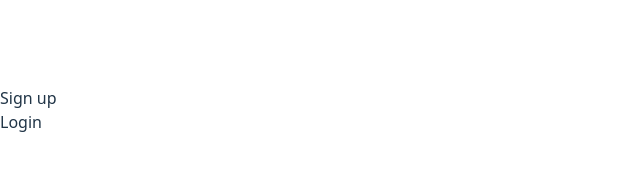
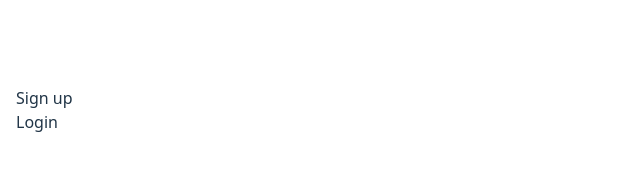
Before and after one commit to skairover/TrackMint-frontend, a React (Vite) app: page / in a window 1280 px wide. Shown: the part 290-460 px from the top of the page, without its empty margins (0-640 px from the left). Built offline with nearby package versions, Linux system fonts and the light colour scheme.

Commit message:
fixing home links styles

```diff
--- a/src/auth/Login.jsx
+++ b/src/auth/Login.jsx
@@ -16,7 +16,7 @@ function Login() {
       localStorage.setItem('token', token);
 
       toast.success('Logged in successfully');
-      navigate('/');
+      navigate('/overview');
     } catch (err) {
       const msg = err.response?.data?.error || 'Login failed. Try again.';
       toast.error(msg);
--- a/src/auth/Register.jsx
+++ b/src/auth/Register.jsx
@@ -19,7 +19,7 @@ function Register() {
     localStorage.setItem('token', token);
 
     toast.success('Registered successfully');
-    navigate('/');
+    navigate('/overview');
   } catch (err) {
     toast.error(err.response?.data?.message || err.response?.data?.error || 'Something went wrong');
   }
--- a/src/pages/Home.jsx
+++ b/src/pages/Home.jsx
@@ -1,7 +1,7 @@
 import { Link } from 'react-router-dom';
 const Home = () => {
   return (
-    <div>
+    <div className='p-4 flex flex-col h-full'>
 
         <nav className="space-y-5 flex-1">
                     <Link to="/register" className="flex items-center hover:text-gray-300">
```
